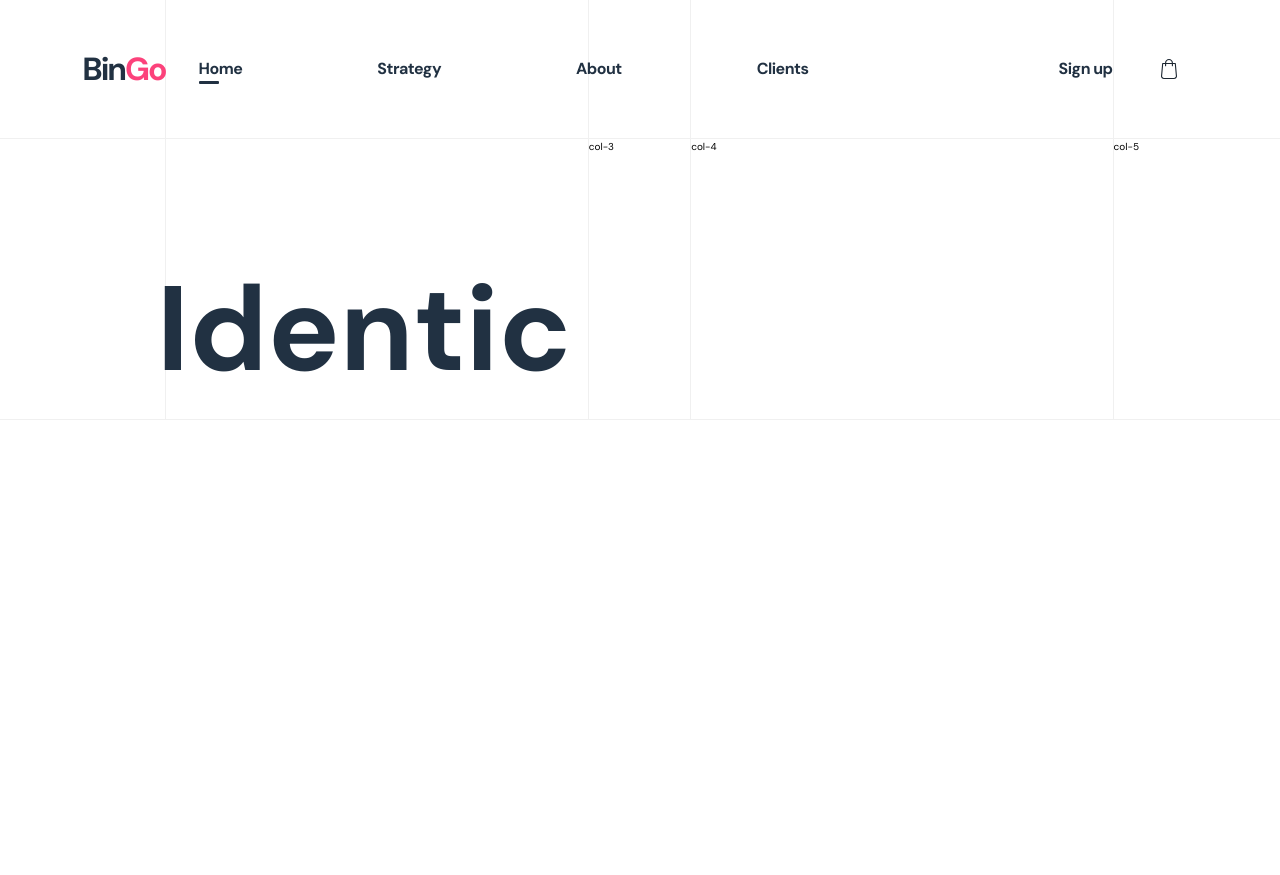
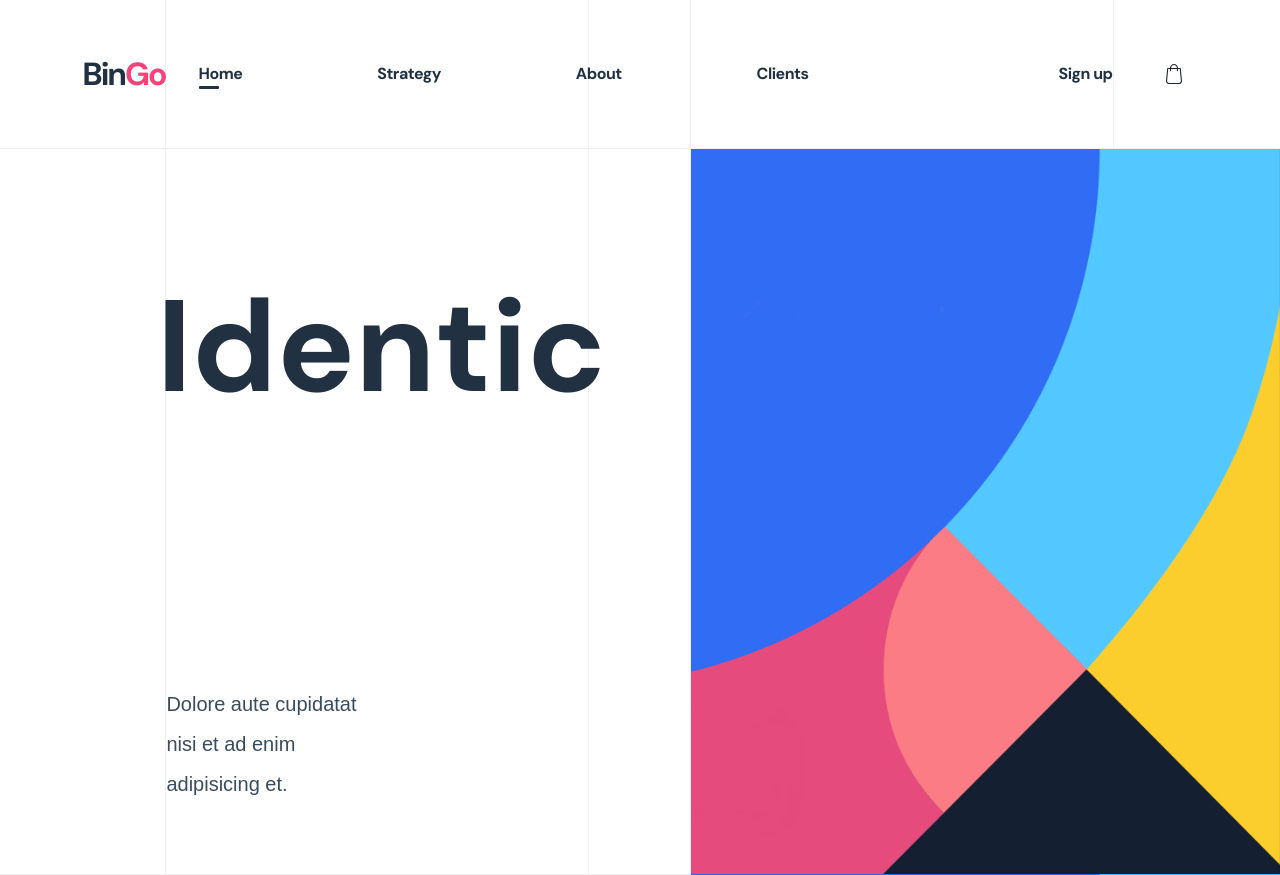
Before and after one commit to SL0TR/frontend-maestro, a React (Create React App) app: page / in a window 1280 px wide. Before the commit the page ends 800 px from the top, so only its background shows below. Built offline with nearby package versions, Linux system fonts and the light colour scheme.

Commit message:
finish up 1/4 of header section

```diff
--- a/src/components/Home.js
+++ b/src/components/Home.js
@@ -2,14 +2,14 @@ import React from 'react';
 
 const Home = () => {
   return (
-    <div className="home grid">
+    <div className="header grid">
       <div className="col-1"></div>
       <div className="col-2">
         <h1>Identic</h1>
+        <p>Dolore aute cupidatat nisi et ad enim adipisicing et.</p>
         </div>
-      <div className="col-3">col-3</div>
-      <div className="col-4">col-4</div>
-      <div className="col-5">col-5</div>
+      <div className="col-3"></div>
+      <div className="col-4"></div>
     </div>
   );
 }
--- a/src/sass/abstracts/_variables.scss
+++ b/src/sass/abstracts/_variables.scss
@@ -1,6 +1,6 @@
 // Color Variables
 $primary-color: #213142;
-$primary-color-light: #55c57a;
+$primary-color-light: #3a4b5e;
 $primary-color-dark: #28b485;
 $pink: #FC427B;
 
--- a/src/sass/base/_typography.scss
+++ b/src/sass/base/_typography.scss
@@ -12,7 +12,7 @@ h1, h2, h3, h4, .lead  {
 }
 
 h1 {
-  font-size: 12rem;
+  font-size: 13rem;
   font-weight: bold;
 
   @include respond(tab-port) {
--- a/src/sass/base/_utilities.scss
+++ b/src/sass/base/_utilities.scss
@@ -27,7 +27,7 @@
   }
 
   .col-3 {
-    flex-grow: 1;
+    width: 8%;
 
     @include respond(tab-land) {
       width: 0;
--- a/src/sass/layout/_nav.scss
+++ b/src/sass/layout/_nav.scss
@@ -2,7 +2,7 @@ nav {
 
 
   @include col-x {
-    padding: 4.5rem 0 4.5rem 4.5rem;
+    padding: 5rem 0 5rem 5rem;
   }
 
   .col-1 {
--- a/src/sass/pages/_home.scss
+++ b/src/sass/pages/_home.scss
@@ -1,4 +1,4 @@
-.home {
+.header {
 
   .col-2 {
     padding-top: 10rem;
@@ -13,6 +13,23 @@
 
     }
 
+
+    p {
+      color: $primary-color-light;
+      font-size: 2rem;
+      width: 50%;
+      line-height: 2;
+      margin-bottom: 7rem;
+      margin-top: 24rem;
+    }
+
+  }
+
+  .col-4 {
+    background-image: url('./static/header-bg.png');
+    background-position: center;
+    background-size: cover;
+    flex-grow: 1;
   }
 
 }
```
Also changed, not shown: src/static/header-bg.png (added).
